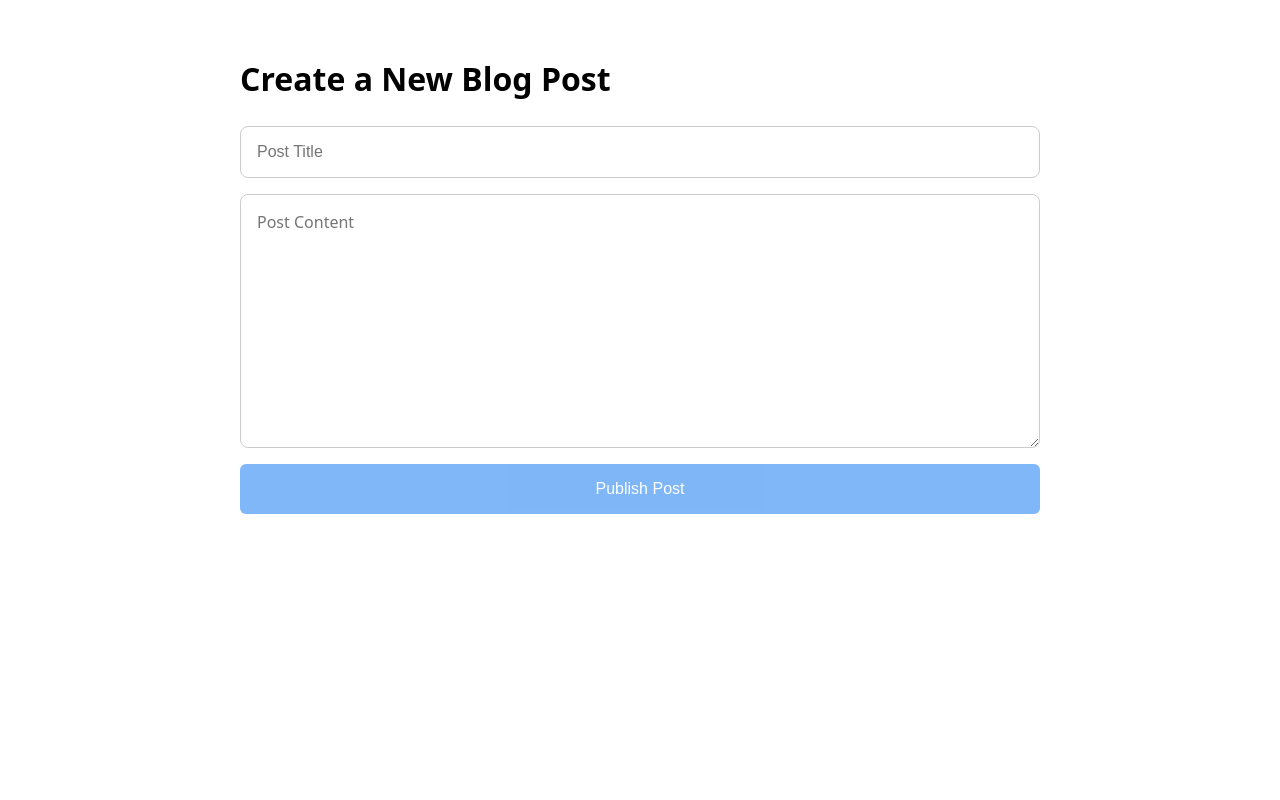
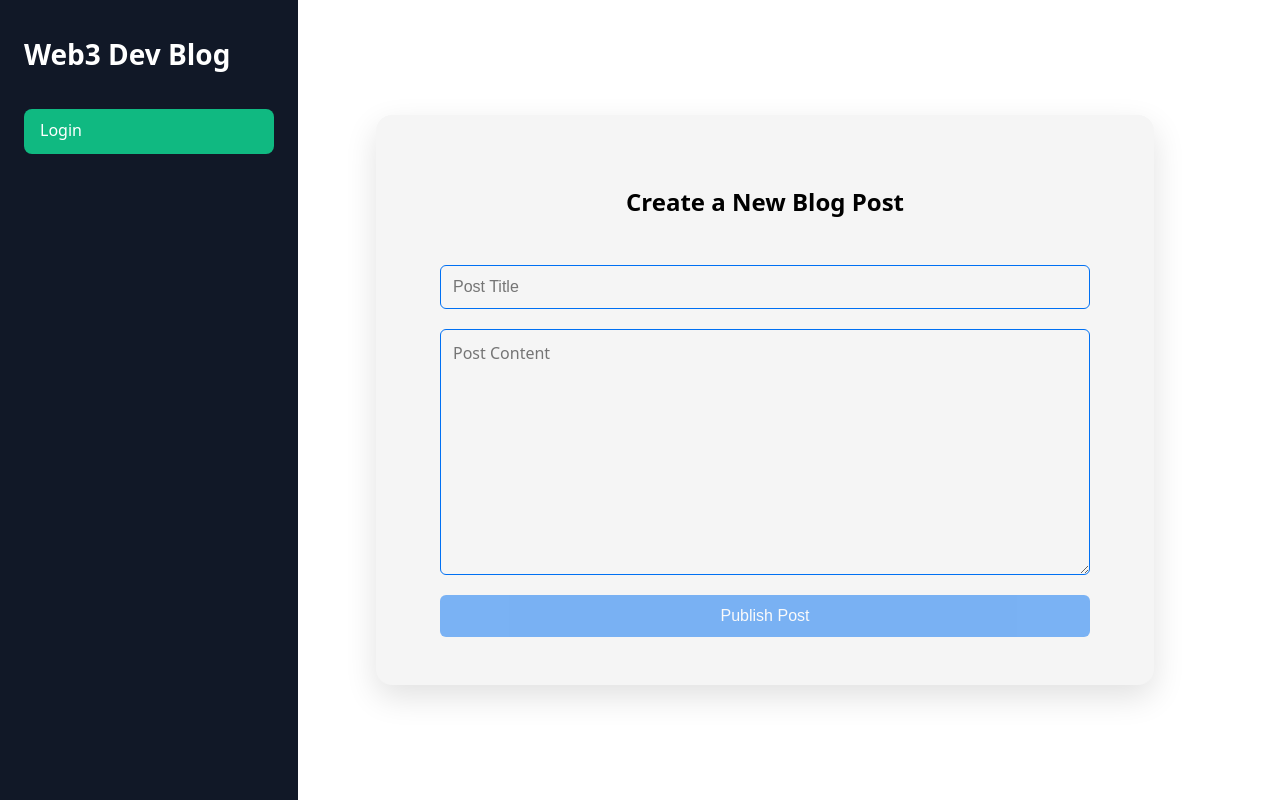
Before and after one commit to DavidSchroschk/11XTesting_dummy_site, a Next.js app in the folder 11xtesting/: page /create-post in a window 1280 px wide. Built offline with nearby package versions, Linux system fonts and the light colour scheme; no server answers; the database is empty.

Commit message:
updated create post page styling

```diff
--- a/11xtesting/src/app/create-post/page.tsx
+++ b/11xtesting/src/app/create-post/page.tsx
@@ -1,6 +1,8 @@
 'use client';
 import { Suspense, useEffect, useState } from 'react';
-import { useRouter, useSearchParams } from 'next/navigation';
+import { useRouter, useSearchParams, usePathname } from 'next/navigation';
+import Link from 'next/link';
+import { useAuth } from '../context/AuthContext';
 import { useBlog } from '../context/BlogContext';
 
 const CreatePostPage: React.FC = () => {
@@ -8,6 +10,9 @@ const CreatePostPage: React.FC = () => {
   const editingId = searchParams?.get('id');
   const { posts, addPost, updatePost } = useBlog();
   const router = useRouter();
+  const pathname = usePathname();
+
+  const { isAuthenticated, logout } = useAuth();
 
   const editingPost = posts.find((p) => String(p.id) === editingId);
 
@@ -28,13 +33,13 @@ const CreatePostPage: React.FC = () => {
     if (editingId) {
       updatePost(editingId, {
         title,
-        summary: body.length > 100? body.slice(0, 100) + '...': body,
+        summary: body.length > 100 ? body.slice(0, 100) + '...' : body,
         body,
       });
     } else {
       addPost({
         title,
-        summary: body.length > 100? body.slice(0, 100) + '...': body,
+        summary: body.length > 100 ? body.slice(0, 100) + '...' : body,
         body,
       });
     }
@@ -42,33 +47,116 @@ const CreatePostPage: React.FC = () => {
     router.push('/');
   };
 
+  const handleCreatePost = () => {
+    router.push('/create-post');
+  };
+
   const isValid = title.trim() && body.trim();
 
   return (
-    <main style={{ padding: '2rem', maxWidth: '800px', margin: '0 auto' }}>
-      <h1>{editingId ? 'Edit Post' : 'Create a New Blog Post'}</h1>
-      <form onSubmit={handleSubmit} style={{ display: 'flex', flexDirection: 'column', gap: '1rem' }}>
+    <div style={styles.layout}>
+      {/* Sidebar */}
+      <aside style={styles.sidebar}>
+        <div style={styles.sidebarContainer}>
+          <div style={styles.sidebarTop}>
+            <Link href="/" style={styles.logo}>
+              Web3 Dev Blog
+            </Link>
+
+            <div style={styles.section}>
+              {isAuthenticated ? (
+                <button
+                  onClick={() => {
+                    logout();
+                    router.push('/');
+                  }}
+                  style={{ ...styles.sidebarItem, ...styles.logoutButton }}
+                >
+                  Logout
+                </button>
+              ) : (
+                <Link href="/login" style={{ ...styles.sidebarItem, ...styles.loginButton }}>
+                  Login
+                </Link>
+              )}
+            </div>
+
+            {isAuthenticated && (
+              <div style={styles.section}>
+                <button
+                  onClick={handleCreatePost}
+                  style={{
+                    ...styles.sidebarItem,
+                    opacity: pathname === '/create-post' ? 0.6 : 1,
+                    cursor: pathname === '/create-post' ? 'not-allowed' : 'pointer',
+                  }}
+                  disabled={pathname === '/create-post'}
+                >
+                  Create Post
+                </button>
+              </div>
+            )}
+          </div>
+
+          {isAuthenticated && (
+            <div style={styles.sidebarBottom}>
+              <nav style={styles.navList}>
+                <Link href="/my-posts" style={styles.navLink}>
+                  My Posts
+                </Link>
+                <Link href="/drafts" style={styles.navLink}>
+                  Drafts
+                </Link>
+                <Link href="/bookmarks" style={styles.navLink}>
+                  Bookmarks
+                </Link>
+                <Link href="/account" style={styles.navLink}>
+                  Account
+                </Link>
+                <Link href="/settings" style={styles.navLink}>
+                  Settings
+                </Link>
+              </nav>
+            </div>
+          )}
+        </div>
+      </aside>
+
+      {/* Main Content */}
+      <main style={styles.main}>
+        <section style={styles.contentSection}>
+          <h1 style={{ textAlign: 'center' }}>{editingId ? 'Edit Post' : 'Create a New Blog Post'}</h1>
+          <form onSubmit={handleSubmit} style={{ display: 'flex', flexDirection: 'column', gap: '1.25rem' }}>
             <input
               type="text"
               placeholder="Post Title"
               value={title}
               onChange={(e) => setTitle(e.target.value)}
-          style={inputStyle}
+              style={styles.input}
             />
             <textarea
               placeholder="Post Content"
               value={body}
               onChange={(e) => setBody(e.target.value)}
               rows={10}
-          style={{ ...inputStyle, fontFamily: 'inherit' }}
+              style={{ ...styles.input, fontFamily: 'inherit', resize: 'vertical' }}
             />
-        <button type="submit" disabled={!isValid} style={{ ...buttonStyle, opacity: isValid ? 1 : 0.5 }}>
+            <button
+              type="submit"
+              disabled={!isValid}
+              style={{
+                ...styles.button,
+                ...(isValid ? {} : styles.buttonDisabled),
+              }}
+            >
               {editingId ? 'Update Post' : 'Publish Post'}
             </button>
           </form>
+        </section>
       </main>
+    </div>
   );
-}
+};
 
 const PageWithSuspense: React.FC = () => (
   <Suspense fallback={<div>Loading...</div>}>
@@ -76,21 +164,139 @@ const PageWithSuspense: React.FC = () => (
   </Suspense>
 );
 
-const inputStyle = {
-  padding: '1rem',
+const styles = {
+  layout: {
+    display: 'flex' as const,
+    minHeight: '100vh',
+    fontFamily: 'system-ui, sans-serif',
+    backgroundColor: 'var(--bg)',
+    color: 'var(--text)',
+  },
+  sidebar: {
+    width: '250px',
+    backgroundColor: '#111827',
+    color: '#fff',
+    padding: '2rem 1.5rem',
+    position: 'fixed' as const,
+    top: 0,
+    left: 0,
+    height: '100vh',
+    display: 'flex' as const,
+    flexDirection: 'column' as const,
+    justifyContent: 'space-between' as const,
+    zIndex: 1000,
+  },
+  sidebarContainer: {
+    height: '100%',
+    display: 'flex' as const,
+    flexDirection: 'column' as const,
+    justifyContent: 'space-between' as const,
+  },
+  sidebarTop: {
+    display: 'flex' as const,
+    flexDirection: 'column' as const,
+    gap: '2rem',
+  },
+  sidebarBottom: {
+    display: 'flex' as const,
+    flexDirection: 'column' as const,
+    gap: '0.75rem',
+    paddingTop: '1rem',
+    borderTop: '1px solid #374151',
+  },
+  logo: {
+    fontSize: '1.75rem',
+    textDecoration: 'none',
+    color: '#fff',
+    fontWeight: 'bold',
+  },
+  section: {
+    display: 'flex' as const,
+    flexDirection: 'column' as const,
+    gap: '1rem',
+  },
+  sidebarItem: {
+    padding: '0.6rem 1rem',
+    borderRadius: '8px',
+    border: 'none',
     fontSize: '1rem',
-  border: '1px solid #ccc',
-  borderRadius: '8px',
-};
-
-const buttonStyle = {
-  padding: '1rem',
+    cursor: 'pointer',
+    textAlign: 'left' as const,
+    textDecoration: 'none',
+    backgroundColor: '#1f2937',
+    color: '#cbd5e1',
+    transition: 'background 0.2s ease',
+    display: 'block',
+  },
+  loginButton: {
+    backgroundColor: '#10b981',
+    color: '#fff',
+  },
+  logoutButton: {
+    backgroundColor: '#ef4444',
+    color: '#fff',
+  },
+  navList: {
+    display: 'flex' as const,
+    flexDirection: 'column' as const,
+    gap: '0.5rem',
+  },
+  navLink: {
+    color: '#cbd5e1',
+    textDecoration: 'none',
+    fontSize: '0.95rem',
+    padding: '0.4rem 0.5rem',
+    borderRadius: '6px',
+    transition: 'background 0.2s ease',
+  },
+  main: {
+    flex: 1,
+    marginLeft: '250px',
+    display: 'flex' as const,
+    alignItems: 'center' as const,        // vertical center
+    justifyContent: 'center' as const,    // horizontal center
+    padding: '2rem',
+    minHeight: '100vh',
+    boxSizing: 'border-box' as const,
+    backgroundColor: 'var(--bg)',
+  },
+  contentSection: {
+    backgroundColor: 'var(--card-bg)',
+    padding: '3rem 4rem',
+    borderRadius: '16px',
+    boxShadow: '0 12px 32px rgba(0, 0, 0, 0.12)',
+    maxWidth: '650px',
+    width: '100%',
+    display: 'flex' as const,
+    flexDirection: 'column' as const,
+    gap: '1.5rem',
+    color: 'var(--text)',
+    transition: 'background 0.3s ease, color 0.3s ease',
+  },
+  input: {
+    padding: '0.75rem',
+    backgroundColor: 'var(--card-bg)',
+    border: '1px solid var(--accent)',
+    borderRadius: '6px',
     fontSize: '1rem',
-  background: 'var(--accent)',
+    color: 'var(--text)',
+    outline: 'none',
+  },
+  button: {
+    padding: '0.75rem',
+    fontSize: '1rem',
+    backgroundColor: 'var(--accent)',
     color: '#fff',
     border: 'none',
     borderRadius: '6px',
     cursor: 'pointer',
+    transition: 'background-color 0.3s ease',
+  },
+  buttonDisabled: {
+    backgroundColor: 'var(--accent)',
+    opacity: 0.5,
+    cursor: 'not-allowed',
+  },
 };
 
 export default PageWithSuspense;
--- a/11xtesting/src/app/globals.css
+++ b/11xtesting/src/app/globals.css
@@ -28,3 +28,19 @@ a {
   color: var(--accent);
   text-decoration: none;
 }
+
+.input-clean {
+  border: 1px solid var(--accent);
+  background-color: var(--card-bg);
+  color: var(--text);
+  padding: 0.75rem;
+  border-radius: 6px;
+  font-size: 1rem;
+  outline: none;
+  box-shadow: none;
+}
+
+.input-clean:focus {
+  outline: none;
+  box-shadow: none;
+}
--- a/11xtesting/src/app/login/login.css
+++ b/11xtesting/src/app/login/login.css
@@ -20,12 +20,10 @@
   }
 }
 
-html, body {
-  margin: 0;
-  padding: 0;
-  height: 100%;
-  overflow: hidden; /* no scroll */
+body.no-scroll {
+  overflow: hidden;
 }
+
 
 .login-page-wrapper {
   display: flex;
```
Lines whose indentation alone changed are shown as unchanged.
